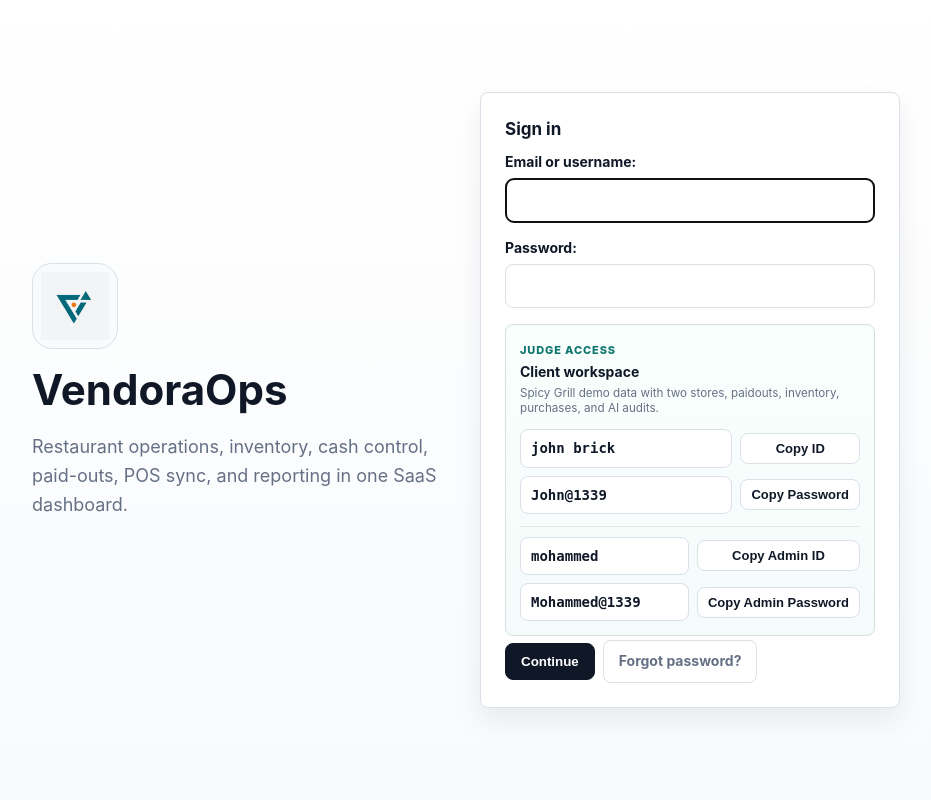
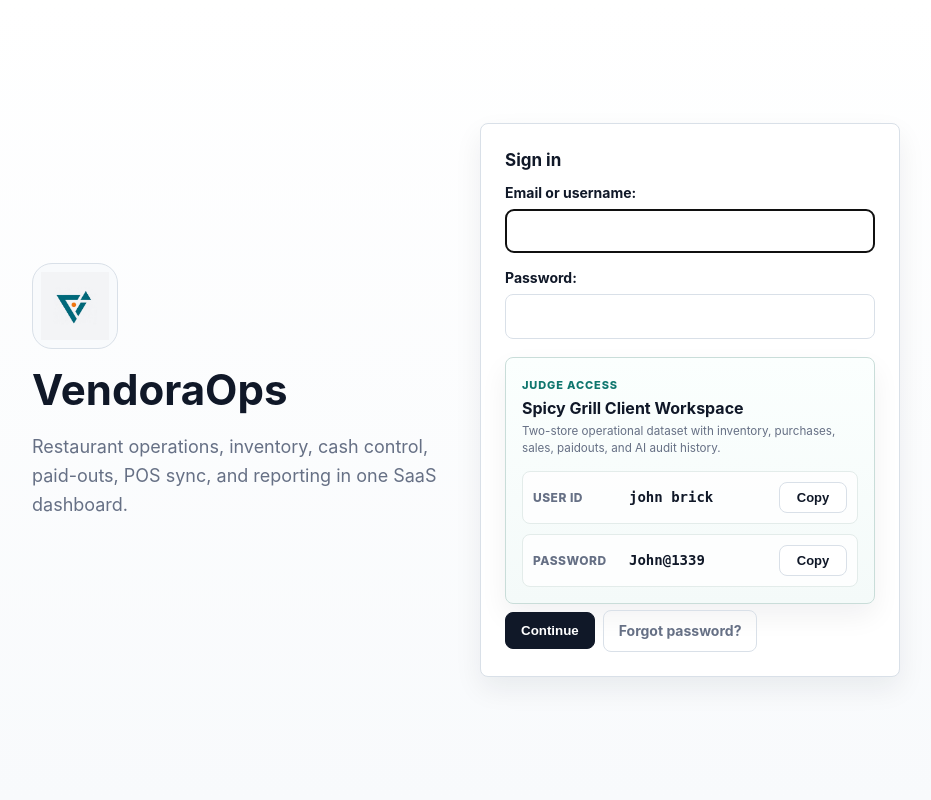
Before and after one commit to ArkTechCore/Vendora-AI-, a Django app: page /accounts/login/ in a window 1280 px wide. Shown: the whole page, without its empty margins (138-1069 px from the left). Run offline with Django 5.2, Linux system fonts and the light colour scheme; parts of the project's set-up code (start-up, migrations or seed data) failed here and were passed over.

Commit message:
Polish judge login credentials

```diff
--- a/static/css/app.css
+++ b/static/css/app.css
@@ -259,51 +259,68 @@ p { color: var(--muted); }
 .auth-card { border-top: 4px solid var(--accent); }
 .judge-login-panel {
   display: grid;
-  gap: 12px;
-  margin: 16px 0 4px;
-  padding: 14px;
-  border: 1px solid #cfe3df;
+  gap: 14px;
+  margin: 18px 0 6px;
+  padding: 16px;
+  border: 1px solid #c9ddd9;
   border-radius: 8px;
-  background: linear-gradient(180deg, #f8fffd, #f5fbfa);
+  background: linear-gradient(180deg, #fbfffe, #f4faf9);
+  box-shadow: 0 12px 28px rgba(15, 23, 42, .06);
 }
-.judge-login-panel span {
+.judge-login-header span {
   color: var(--accent);
   font-size: 11px;
   font-weight: 850;
   letter-spacing: .08em;
   text-transform: uppercase;
 }
-.judge-login-panel strong {
+.judge-login-header strong {
   display: block;
-  margin-top: 3px;
+  margin-top: 4px;
   color: var(--text);
+  font-size: 16px;
+  line-height: 1.25;
 }
-.judge-login-panel small {
+.judge-login-header small {
   display: block;
-  margin-top: 3px;
+  margin-top: 5px;
   color: var(--muted);
-  line-height: 1.35;
+  line-height: 1.45;
 }
-.credential-grid {
+.credential-list {
   display: grid;
-  grid-template-columns: minmax(0, 1fr) auto;
-  gap: 8px;
+  gap: 10px;
+}
+.credential-row {
+  display: grid;
+  grid-template-columns: 86px minmax(0, 1fr) auto;
+  gap: 10px;
   align-items: center;
+  padding: 10px;
+  border: 1px solid #e3ecea;
+  border-radius: 8px;
+  background: rgba(255, 255, 255, .82);
 }
-.credential-grid code {
+.credential-row span {
+  color: var(--muted);
+  font-size: 12px;
+  font-weight: 850;
+  letter-spacing: .04em;
+  text-transform: uppercase;
+}
+.credential-row code {
   display: block;
   min-width: 0;
   overflow-wrap: anywhere;
-  border: 1px solid var(--line);
-  border-radius: 8px;
-  padding: 8px 10px;
-  background: white;
+  border: 0;
+  padding: 0;
+  background: transparent;
   color: var(--text);
   font-weight: 800;
+  font-size: 14px;
 }
-.secondary-credentials {
-  padding-top: 10px;
-  border-top: 1px solid #dcebe8;
+.credential-row .copy-login {
+  min-width: 68px;
 }
 form p { display: grid; gap: 6px; margin: 0 0 15px; color: var(--text); }
 label { font-weight: 750; font-size: 14px; color: var(--text); }
--- a/templates/accounts/login.html
+++ b/templates/accounts/login.html
@@ -13,22 +13,22 @@
     <h2>Sign in</h2>
     {{ form.as_p }}
     <div class="judge-login-panel">
-      <div>
+      <div class="judge-login-header">
         <span>Judge access</span>
-        <strong>Client workspace</strong>
-        <small>Spicy Grill demo data with two stores, paidouts, inventory, purchases, and AI audits.</small>
+        <strong>Spicy Grill Client Workspace</strong>
+        <small>Two-store operational dataset with inventory, purchases, sales, paidouts, and AI audit history.</small>
       </div>
-      <div class="credential-grid">
-        <code>john brick</code>
-        <button class="button small copy-login" type="button" data-copy="john brick">Copy ID</button>
-        <code>John@1339</code>
-        <button class="button small copy-login" type="button" data-copy="John@1339">Copy Password</button>
-      </div>
-      <div class="credential-grid secondary-credentials">
-        <code>mohammed</code>
-        <button class="button small copy-login" type="button" data-copy="mohammed">Copy Admin ID</button>
-        <code>Mohammed@1339</code>
-        <button class="button small copy-login" type="button" data-copy="Mohammed@1339">Copy Admin Password</button>
+      <div class="credential-list" aria-label="Judge login credentials">
+        <div class="credential-row">
+          <span>User ID</span>
+          <code>john brick</code>
+          <button class="button small copy-login" type="button" data-copy="john brick">Copy</button>
+        </div>
+        <div class="credential-row">
+          <span>Password</span>
+          <code>John@1339</code>
+          <button class="button small copy-login" type="button" data-copy="John@1339">Copy</button>
+        </div>
       </div>
     </div>
     <div class="form-actions auth-actions">
```
